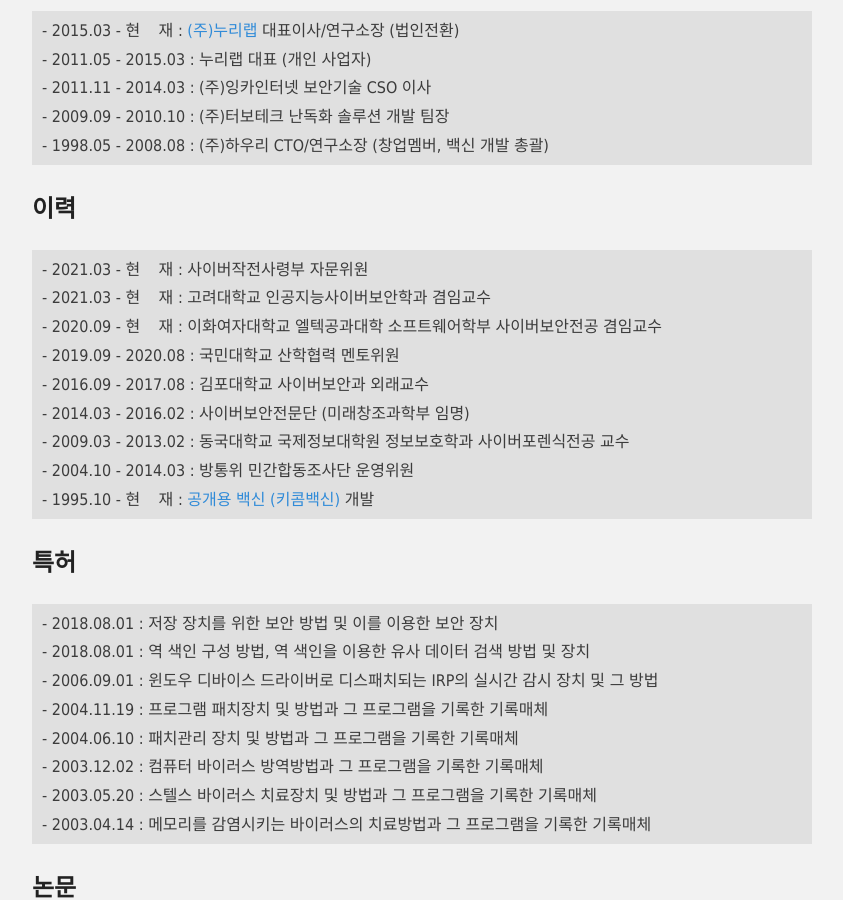
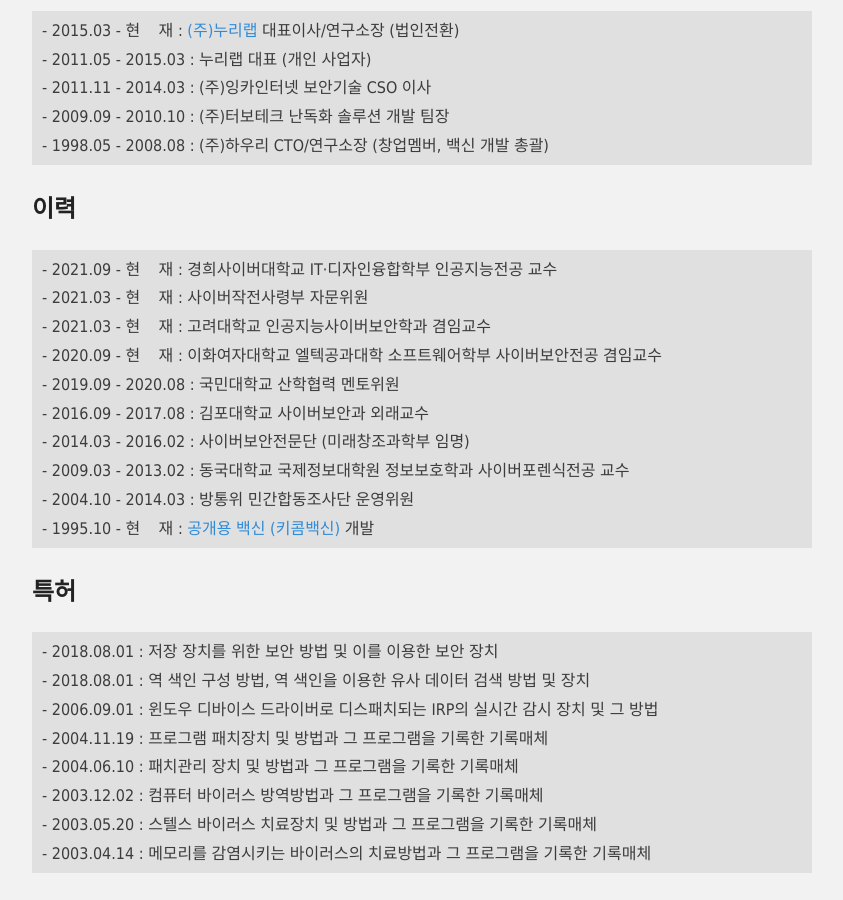
Before and after one commit to hanul93/hanul93.github.com, a Jekyll site: the page built from about.md, in a window 1280 px wide and 900 px high, scrolled down 711 px. Shown: the whole window, without its empty margins (218-1061 px from the left). Built offline with Jekyll 4.4.1, drawn with Linux system fonts in a browser that asks for light colours; nearby versions of some CDN libraries.

Commit message:
경희사이버대학교 이력 추가

```diff
--- a/about.md
+++ b/about.md
@@ -28,7 +28,8 @@
 
 ## 이력
 
-<div class="highlighter-rouge"><pre class="highlight"><code class="keibox">- 2021.03 - 현    재 : 사이버작전사령부 자문위원
+<div class="highlighter-rouge"><pre class="highlight"><code class="keibox">- 2021.09 - 현    재 : 경희사이버대학교 IT·디자인융합학부 인공지능전공 교수
+- 2021.03 - 현    재 : 사이버작전사령부 자문위원
 - 2021.03 - 현    재 : 고려대학교 인공지능사이버보안학과 겸임교수
 - 2020.09 - 현    재 : 이화여자대학교 엘텍공과대학 소프트웨어학부 사이버보안전공 겸임교수
 - 2019.09 - 2020.08 : 국민대학교 산학협력 멘토위원
```
